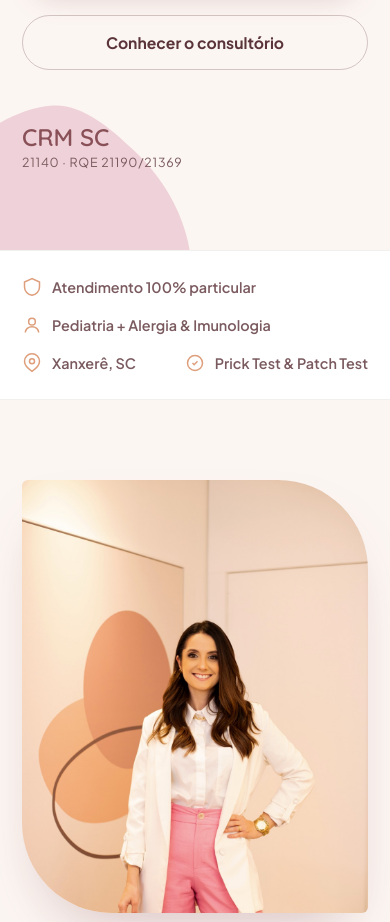
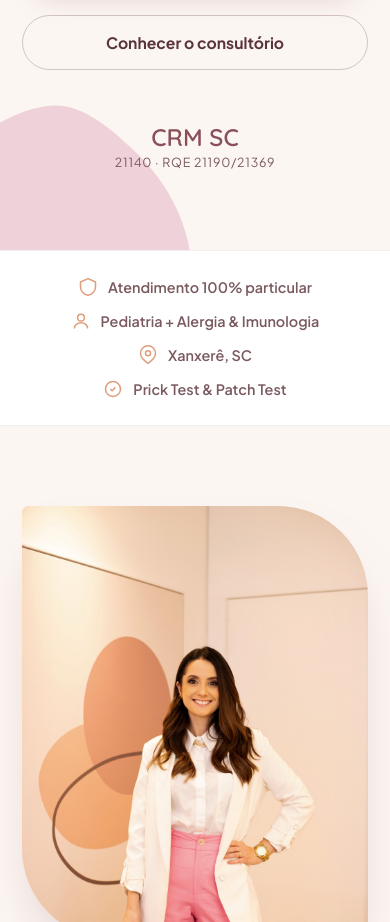
Before and after one commit to vivienvital/Dra-Debora-Bortoluzzi, a plain HTML site: page index.html in a window 390 px wide. Shown: the part 1076-1998 px from the top of the page. Drawn offline with Linux system fonts and the light colour scheme.

Commit message:
Celular: centraliza CRM e itens de confiança
Co-Authored-By: Claude Opus 5.5 <noreply@anthropic.com>

```diff
--- a/index.html
+++ b/index.html
@@ -441,6 +441,10 @@
     .cta-final{padding:100px 0 150px;}
     .hero-actions .btn{width:100%;}
     .hero-actions{flex-direction:column;align-items:stretch;}
+    .hero-badges{justify-content:center;}
+    .hero-badges .badge{align-items:center;text-align:center;}
+    .trust-inner{flex-direction:column;align-items:center;justify-content:center;gap:14px;}
+    .trust-item{justify-content:center;text-align:center;}
   }
 </style>
 </head>
```
